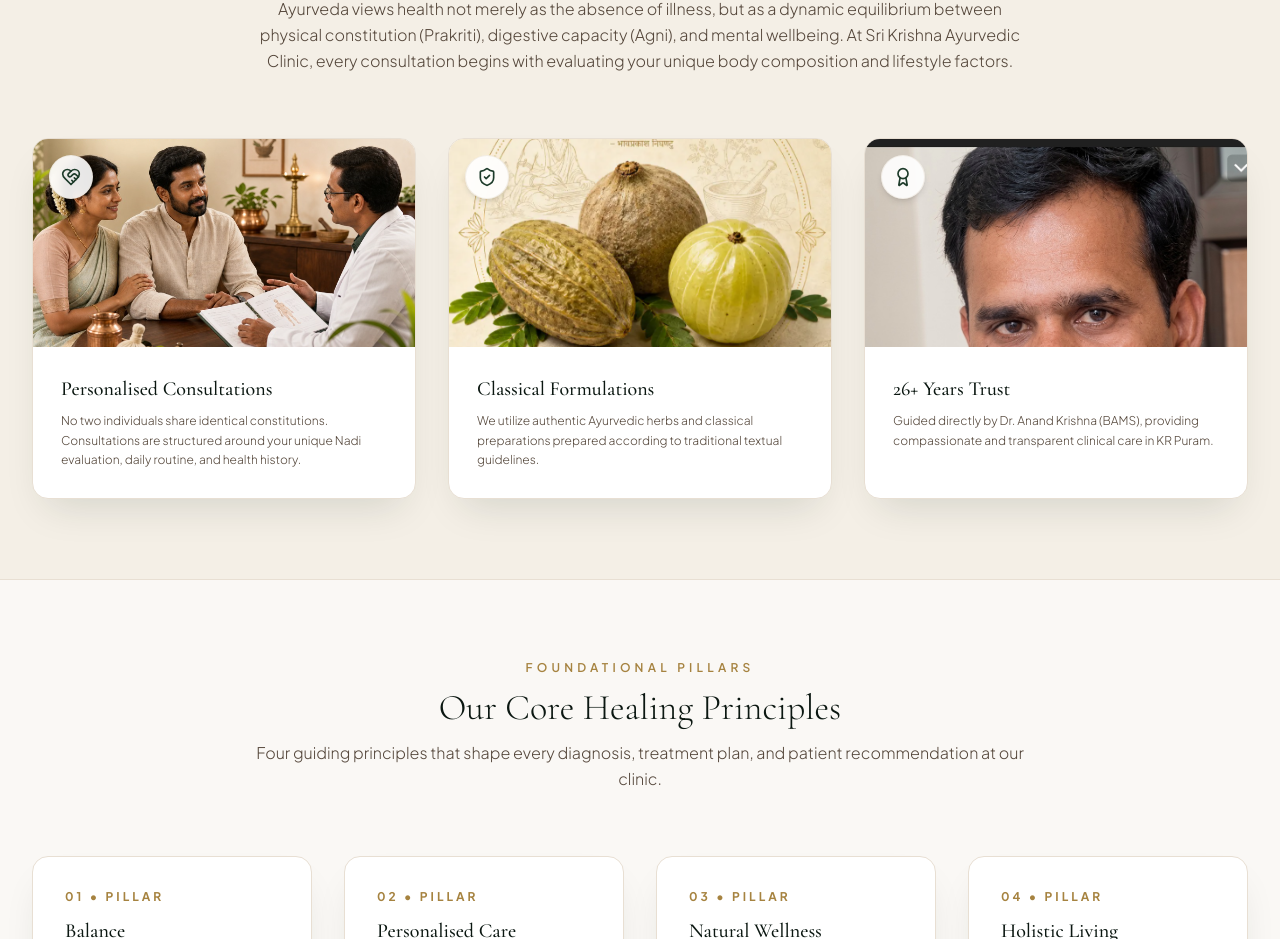
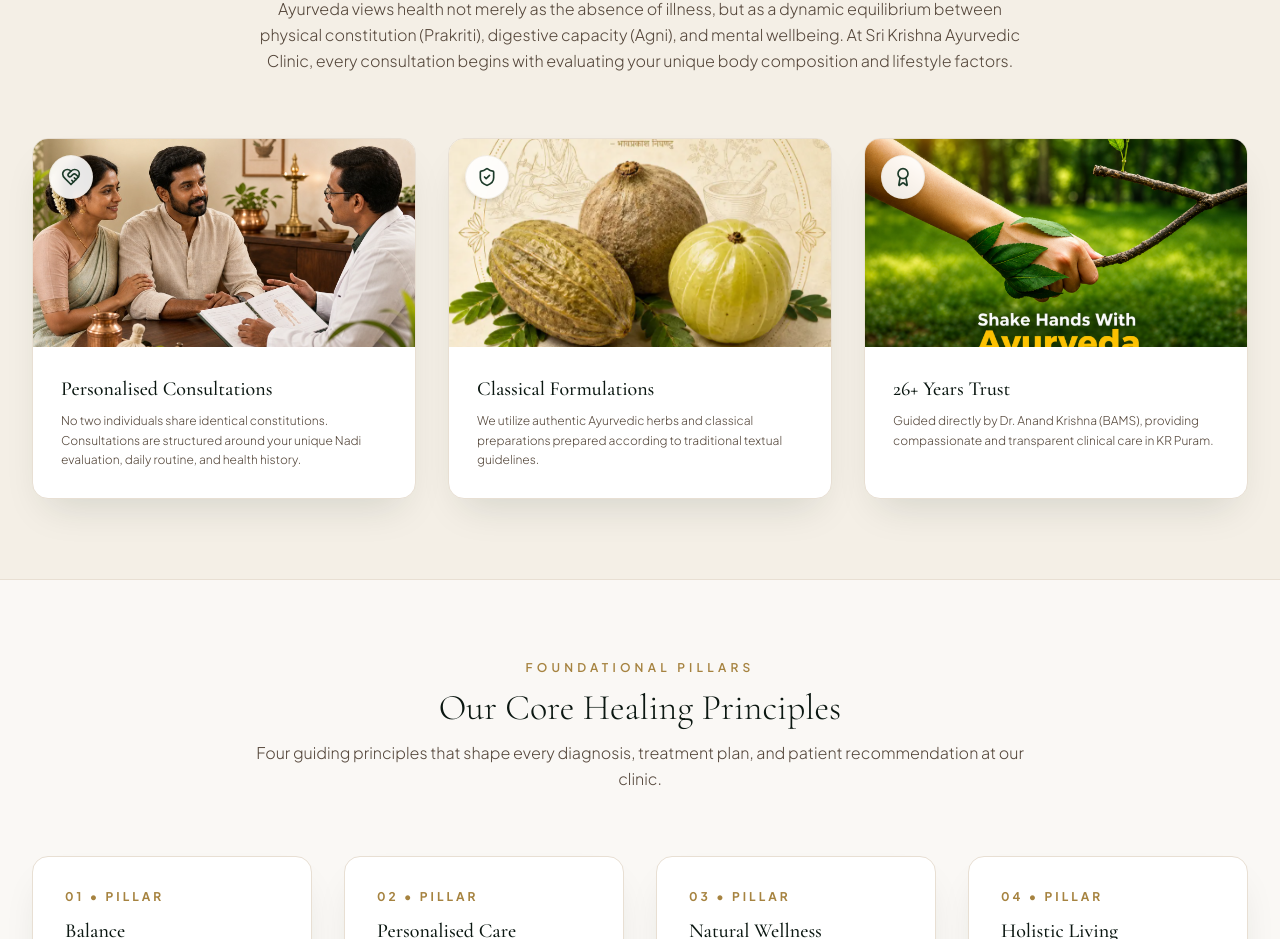
Before and after one commit to Shrikanthkk/sri-krishna-ayurvedic-, a React (Vite) app: page / in a window 1280 px wide. Shown: the part 1837-2776 px from the top of the page. Built offline with nearby package versions, Linux system fonts and the light colour scheme.

Commit message:
feat: add Shake Hands With Ayurveda image to 26+ Years Trust card

```diff
--- a/src/data/clinicData.js
+++ b/src/data/clinicData.js
@@ -43,6 +43,7 @@ export const clinicData = {
     doctor: "/images/doctor.jpg",
     consultation: "/images/consultation.png",
     formulations: "/images/classical_formulations.png",
+    trust: "/images/trust_ayurveda.png",
     herbs: "/images/hero_adobe_1.jpg",
     clinic: "/images/hero_adobe_4.jpg",
     shirodhara: "/images/shirodhara.jpg",
--- a/src/pages/Home.jsx
+++ b/src/pages/Home.jsx
@@ -144,9 +144,9 @@ export default function Home({ onOpenBooking }) {
             <div className="bg-white rounded-2xl border border-earth-200 shadow-elevated overflow-hidden flex flex-col group hover:-translate-y-1 transition-all duration-300">
               <div className="h-52 overflow-hidden relative">
                 <img
-                  src={clinicData.images.doctor}
-                  alt="26+ Years Trust"
-                  className="w-full h-full object-cover object-top group-hover:scale-105 transition-transform duration-500"
+                  src={clinicData.images.trust}
+                  alt="26+ Years Trust - Shake Hands With Ayurveda"
+                  className="w-full h-full object-cover object-center group-hover:scale-105 transition-transform duration-500"
                 />
                 <div className="absolute top-4 left-4 w-11 h-11 rounded-full bg-white/90 backdrop-blur-sm text-forest-900 flex items-center justify-center shadow-md border border-earth-200/50">
                   <Award className="w-5 h-5 text-forest-800" />
```
Also changed, not shown: public/images/trust_ayurveda.png (added).
